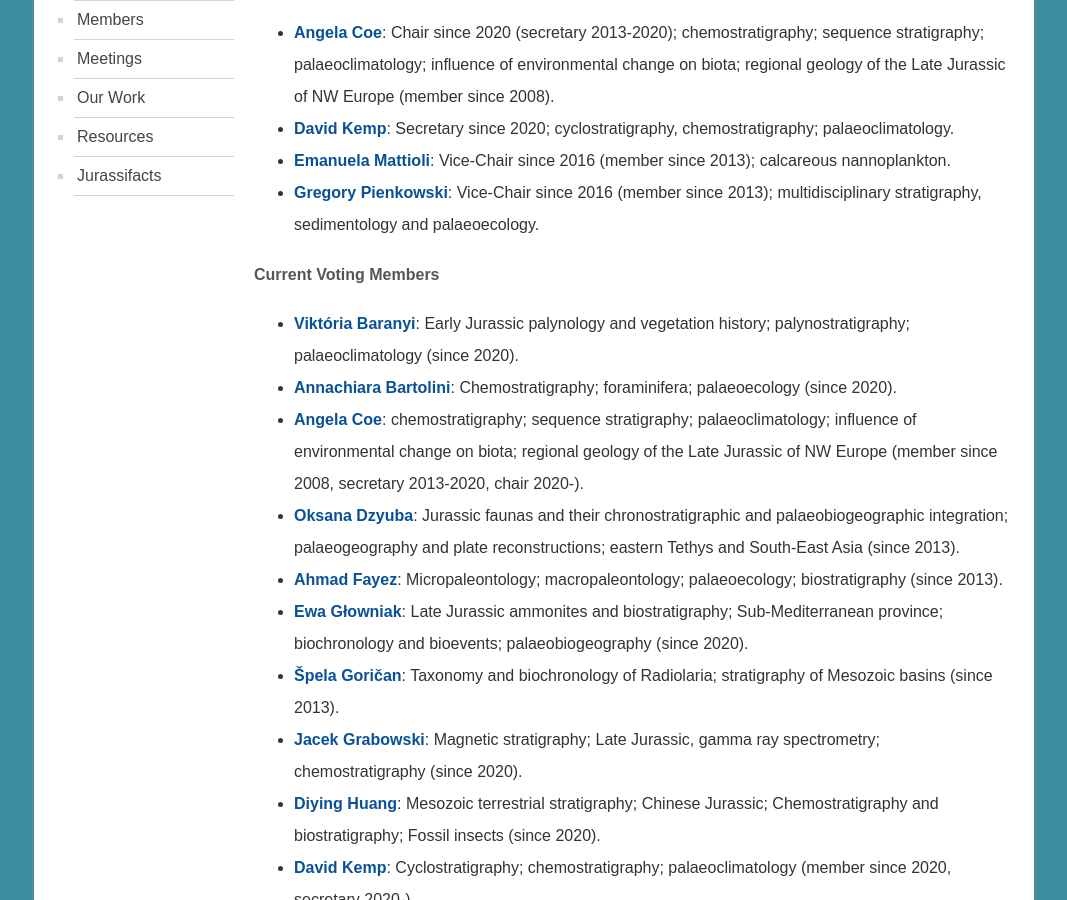
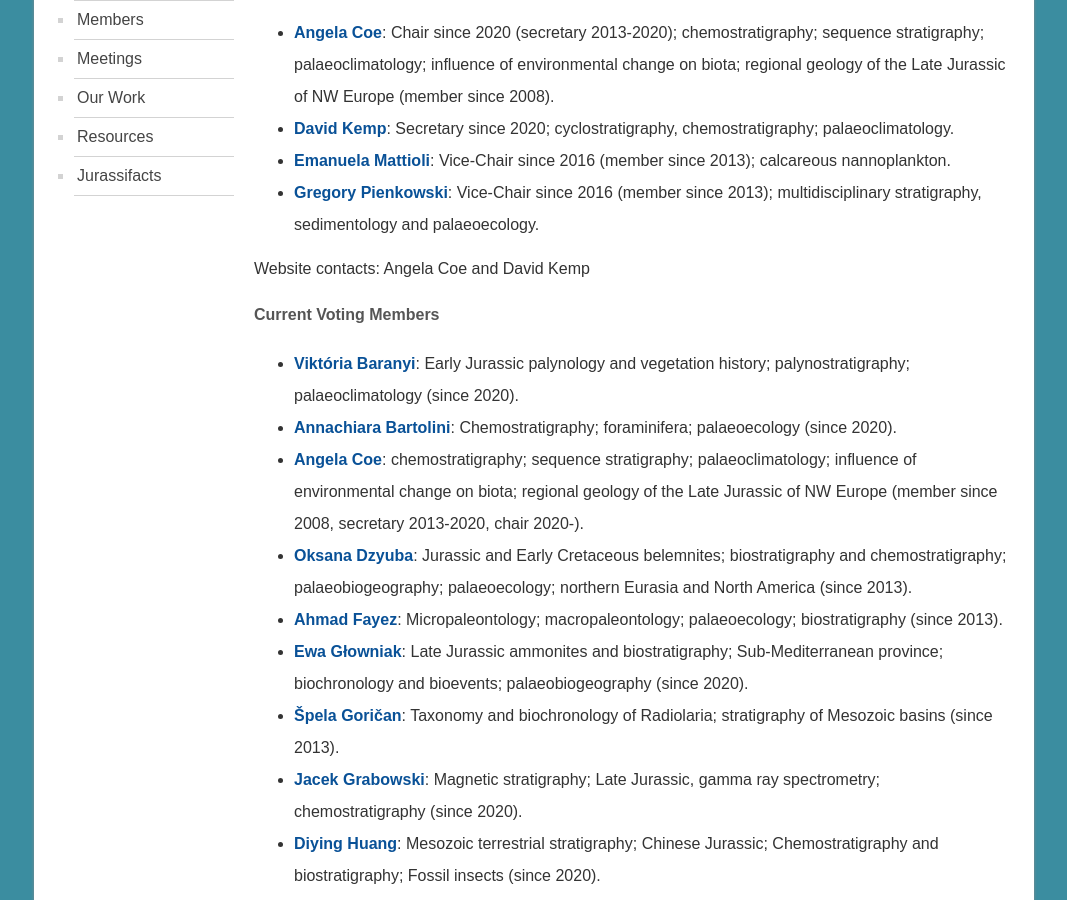
Before and after one commit to i-c-stratigraphy/subcommission-jurassic, a Jekyll site: the page built from pages/members.md, in a window 1280 px wide and 900 px high, scrolled down 492 px. Shown: the whole window, without its empty margins (106-1173 px from the left). Built offline with Jekyll 4.4.1, drawn with Linux system fonts in a browser that asks for light colours.

Commit message:
Update members.md

```diff
--- a/pages/members.md
+++ b/pages/members.md
@@ -11,12 +11,14 @@ permalink: /members
 * **[Emanuela Mattioli](http://lgltpe.ens-lyon.fr/ressources/pages-perso/MATTIOLI%20Emanuela/)**: Vice-Chair since 2016 (member since 2013); calcareous nannoplankton.
 * **[Gregory Pienkowski](https://www.linkedin.com/in/grzegorz-pie%C5%84kowski-005a3626/)**: Vice-Chair since 2016 (member since 2013); multidisciplinary stratigraphy, sedimentology and palaeoecology.
 
+Website contacts: Angela Coe and David Kemp
+
 #### Current Voting Members
 
 * **[Viktória Baranyi](https://www.researchgate.net/profile/Viktoria_Baranyi)**: Early Jurassic palynology and vegetation history; palynostratigraphy; palaeoclimatology (since 2020).
 * **[Annachiara Bartolini](https://paleo.mnhn.fr/fr/annuaire/annachiara-bartolini-394)**: Chemostratigraphy; foraminifera; palaeoecology (since 2020).
 * **[Angela Coe](http://www.open.ac.uk/people/alc8#tab1)**: chemostratigraphy; sequence stratigraphy; palaeoclimatology; influence of environmental change on biota; regional geology of the Late Jurassic of NW Europe (member since 2008, secretary 2013-2020, chair 2020-).
-* **[Oksana Dzyuba](http://www.ipgg.sbras.ru/en/person/ipgg-dzyubaos)**: Jurassic faunas and their chronostratigraphic and palaeobiogeographic integration; palaeogeography and plate reconstructions; eastern Tethys and South-East Asia (since 2013).
+* **[Oksana Dzyuba](http://www.ipgg.sbras.ru/en/person/ipgg-dzyubaos)**: Jurassic and Early Cretaceous belemnites; biostratigraphy and chemostratigraphy; palaeobiogeography; palaeoecology; northern Eurasia and North America (since 2013).
 * **[Ahmad Fayez](http://staff.hu.edu.jo/CV_E.aspx?id=GsJDnZ2G3Wc=)**: Micropaleontology; macropaleontology; palaeoecology; biostratigraphy (since 2013).
 * **[Ewa Głowniak](https://www.geo.uw.edu.pl/pl/dr-hab-ewa-glowniak)**: Late Jurassic ammonites and biostratigraphy; Sub-Mediterranean province; biochronology and bioevents; palaeobiogeography (since 2020).
 * **[Špela Goričan](http://piir.zrc-sazu.si/en/sodelavci/%C5%A1pela-gori%C4%8Dan-en#v)**: Taxonomy and biochronology of Radiolaria; stratigraphy of Mesozoic basins (since 2013).
```
